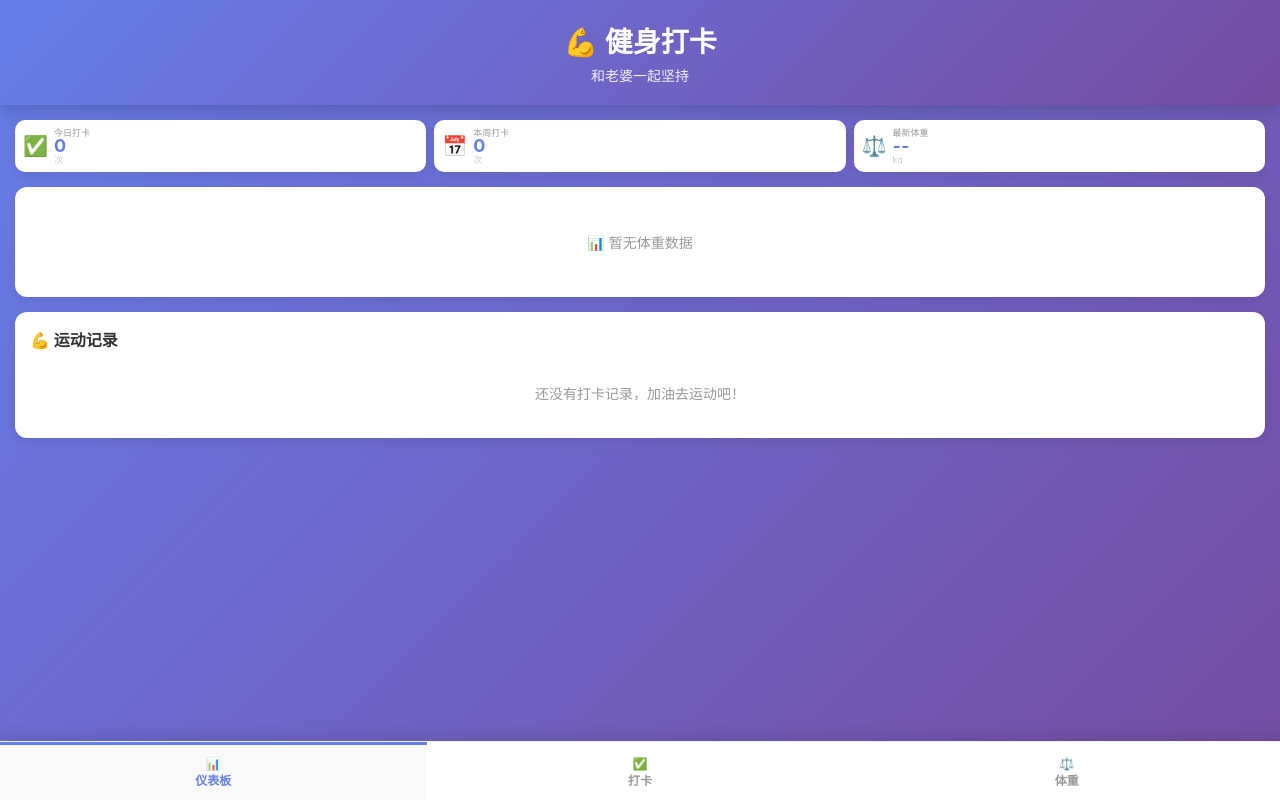
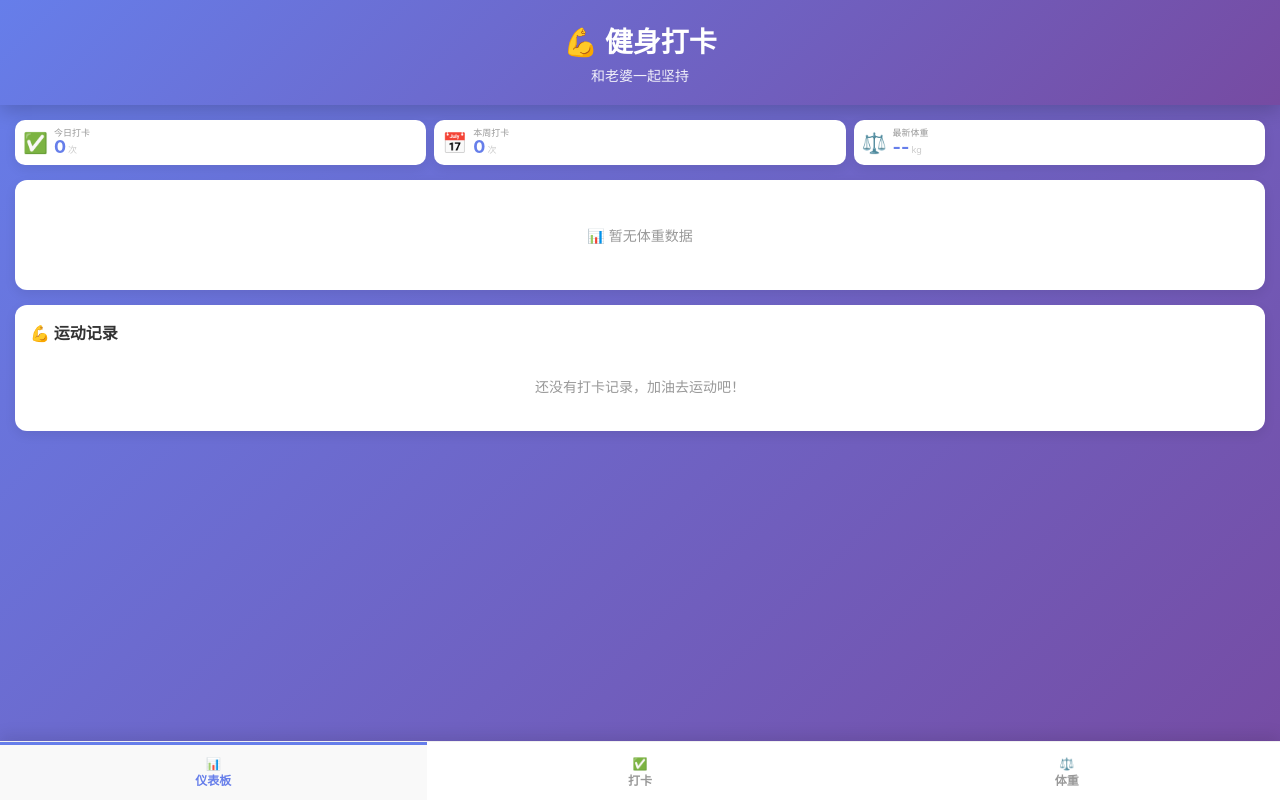
Before and after one commit to Msate/fitness, a React (Vite) app: page / in a window 1280 px wide. Built offline with nearby package versions, Linux system fonts and the light colour scheme.

Commit message:
fix: 数值和单位放在同一行显示

```diff
--- a/src/components/Statistics.css
+++ b/src/components/Statistics.css
@@ -64,7 +64,7 @@
   color: #667eea;
   margin: 0;
   line-height: 1;
-  display: block;
+  display: inline;
 }
 
 .stat-card.highlight .stat-value {
@@ -84,7 +84,8 @@
   font-size: 9px;
   margin: 0;
   line-height: 1;
-  display: block;
+  display: inline;
+  margin-left: 2px;
 }
 
 .stat-card.highlight .stat-detail {
```
